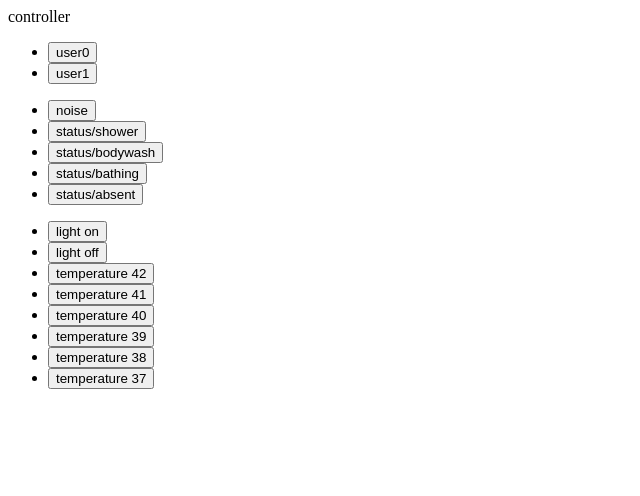
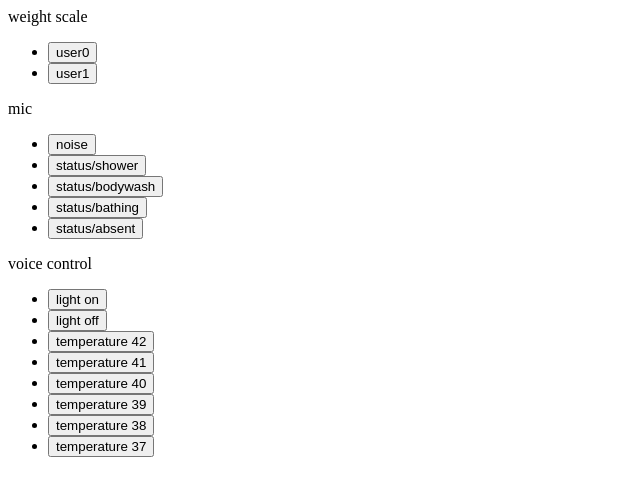
Before and after one commit to refluster/bath-ui, an Angular app in the folder site/: page /controller in a window 1280 px wide. Shown: the top 496 px of the page, without its empty margins (0-640 px from the left). Built offline with nearby package versions, Linux system fonts and the light colour scheme.

Commit message:
display the subtitle

```diff
--- a/site/src/app/controller.component.html
+++ b/site/src/app/controller.component.html
@@ -1,6 +1,6 @@
 <div id="main">
-  controller
   <div>
+    weight scale
     <ul>
       <li *ngFor="let d of weightscale_data">
         <button (click)="push_weightcale(d.json)">{{d.text}}</button>
@@ -8,6 +8,7 @@
     </ul>
   </div>
   <div>
+    mic
     <ul>
       <li *ngFor="let d of mic_data">
         <button (click)="push_mic(d.json)">{{d.text}}</button>
@@ -15,6 +16,7 @@
     </ul>
   </div>
   <div>
+    voice control
     <ul>
       <li *ngFor="let d of voicectrl_data">
         <button (click)="push_voicectrl(d.json)">{{d.text}}</button>
```
